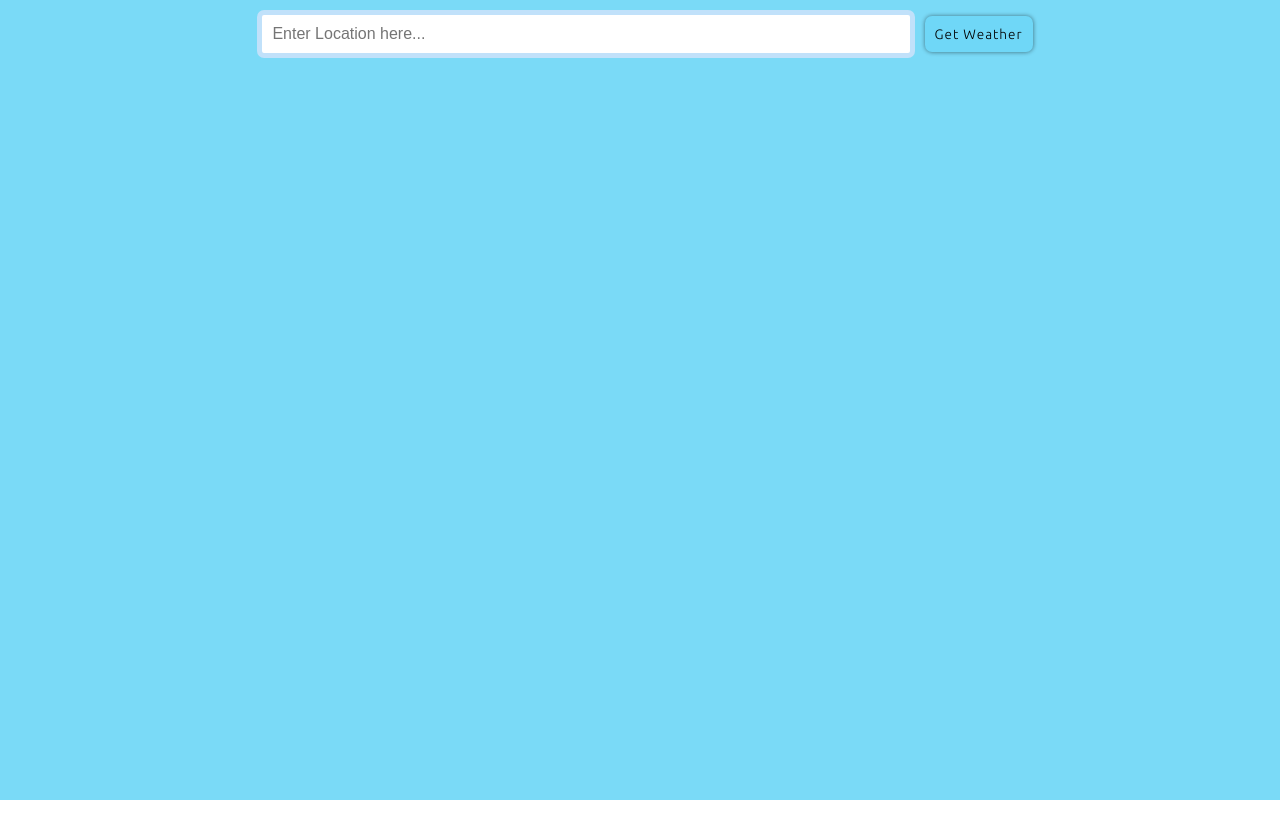
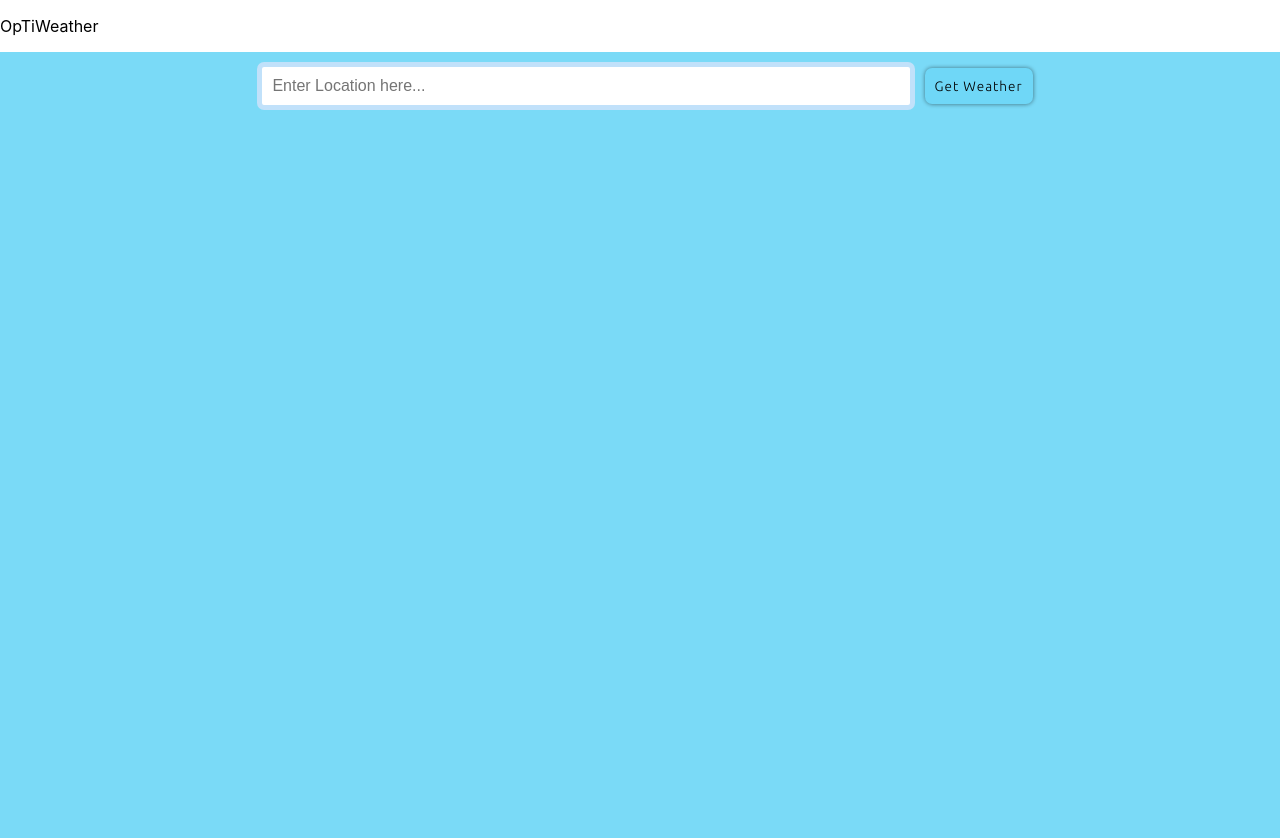
Before and after one commit to OpTiX6696/Weather-App, a React (Create React App) app: page / in a window 1280 px wide. Shown: the top 838 px of the page. Before the commit the page ends 800 px from the top, so only its background shows below. Built offline with nearby package versions, Linux system fonts and the light colour scheme; a web font is replaced by a local one.

Commit message:
started header

```diff
--- a/src/App.js
+++ b/src/App.js
@@ -2,6 +2,7 @@
 import "./App.scss";
 import React from "react";
 import credentials from "./Credentials";
+import Header from "./Header";
 // localStorage.clear()
 
 window.addEventListener('load', (event) => {
@@ -144,9 +145,13 @@ const WeatherCard = (props) => {
 function App() {
 
 	return (
+		<>
+			<Header />
 		<div className="container">
 			<LocationInput />
 		</div>
+		</>
+
 	);
 }
 
--- /dev/null
+++ b/src/Header.js
@@ -0,0 +1,12 @@
+
+
+
+const Header = () => {
+  return (
+    <div>
+      <p>OpTi<span>Weather</span></p>
+    </div>
+    )
+}
+
+export default Header
```
